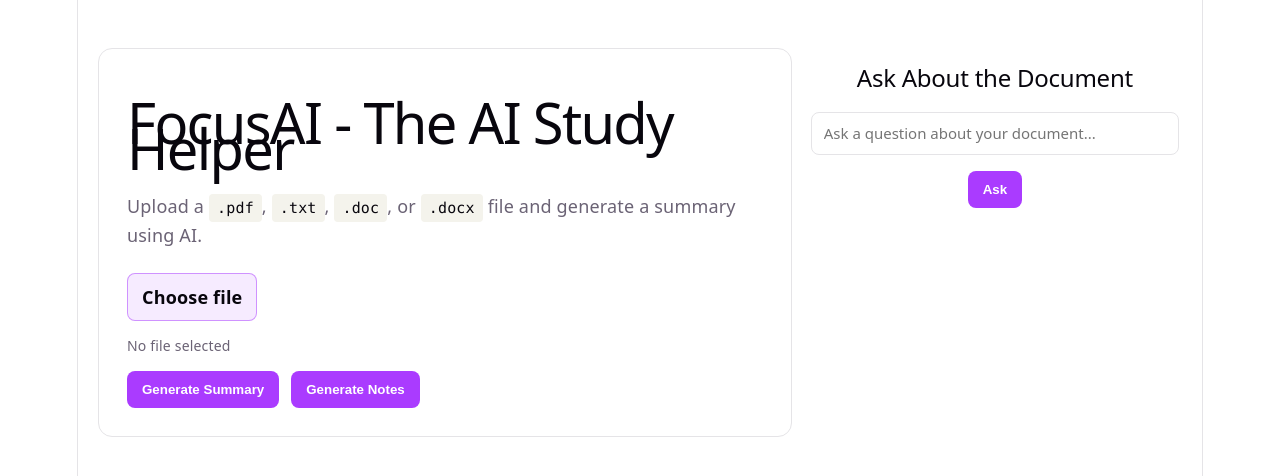
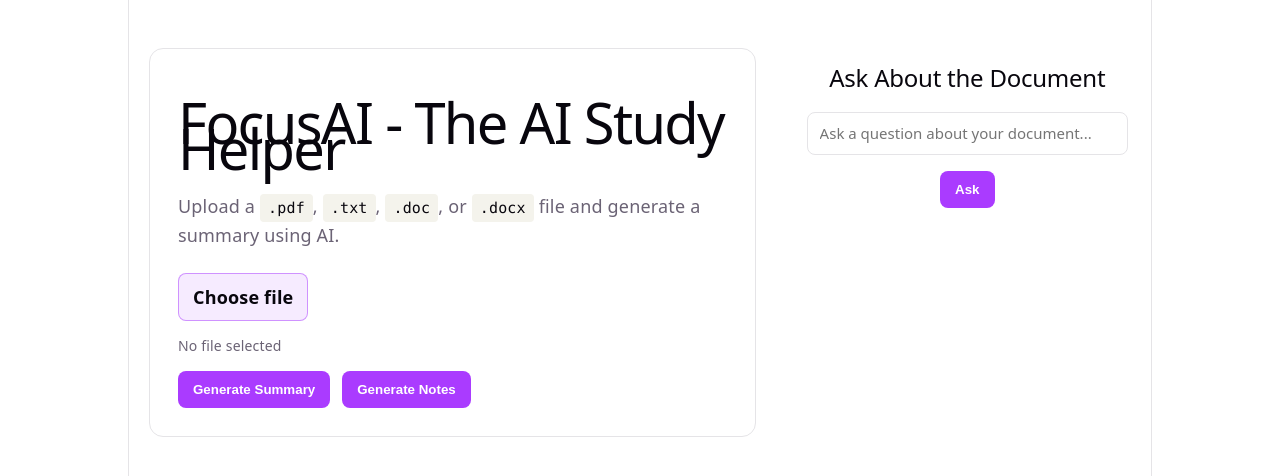
Before and after one commit to A2BUSY/focusai, a React (Vite) app: page / in a window 1280 px wide. Shown: the top 476 px of the page. Built offline with nearby package versions, Linux system fonts and the light colour scheme.

Commit message:
improve layout spacing

```diff
--- a/src/App.css
+++ b/src/App.css
@@ -4,7 +4,7 @@
     padding: 48px 20px;
     box-sizing: border-box;
     display: flex;
-    gap: 16px;
+    gap: 48px;
 }
 
 .card {
--- a/src/App.jsx
+++ b/src/App.jsx
@@ -10,6 +10,8 @@ function App() {
     const [error, setError] = useState('');
     const [loading, setLoading] = useState(null);
 
+    // A function for generating the file label
+    // Wrapped in use memo to avoid unnecessary re-calculations from state updates
     const fileLabel = useMemo(() => {
         if (!file) {
             return 'No file selected';
@@ -67,7 +69,7 @@ function App() {
 
     async function handleGenerateNotes() {
         setNotes('');
-        await requestDocument('/api/notes', {
+        await requestDocument('/api/note', {
             onSuccess: (data) => setNotes(data.summary),
             fallbackError: 'Unable to generate notes.',
         });
@@ -123,6 +125,16 @@ function App() {
         }
     }
 
+    function handleFileUpload(event) {
+        setFile(event.target.files?.[0] || null);
+
+        // Since the file has changed reset all generated summary, notes and conversation
+        setSummary('');
+        setNotes('');
+        setQuestion('');
+        setChatMessages([]);
+        setError('');
+    }
     return (
         <main className='app-shell'>
             <section className='card'>
@@ -140,14 +152,7 @@ function App() {
                             type='file'
                             accept='.pdf,.txt,.doc,.docx'
                             disabled={loading !== null}
-                            onChange={(event) => {
-                                setFile(event.target.files?.[0] || null);
-                                setSummary('');
-                                setNotes('');
-                                setQuestion('');
-                                setChatMessages([]);
-                                setError('');
-                            }}
+                            onChange={(event) => handleFileUpload(event)}
                         />
                     </label>
                     <p className='file-name'>{fileLabel}</p>
--- a/src/index.css
+++ b/src/index.css
@@ -49,8 +49,7 @@ body {
 }
 
 #root {
-    width: 1126px;
-    max-width: 100%;
+    width: 80%;
     margin: 0 auto;
     text-align: center;
     border-inline: 1px solid var(--border);
```
